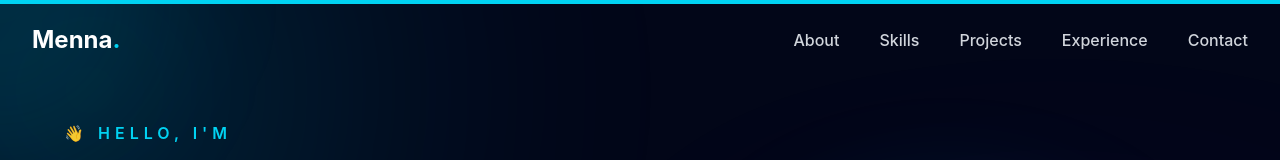
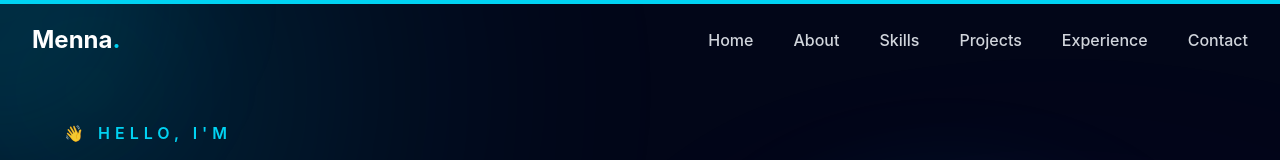
Before and after one commit to 05Menna/Portfolio, a React app: page / in a window 1280 px wide. Shown: the top 160 px of the page. Built offline with nearby package versions, Linux system fonts and the light colour scheme; the HTML template or start-up script is replaced by a standard one.

Commit message:
Adding Home to  navbar

```diff
--- a/src/components/Navbar.jsx
+++ b/src/components/Navbar.jsx
@@ -3,6 +3,7 @@ import { Link } from "react-scroll";
 import { useEffect, useState } from "react";
 
 const navLinks = [
+  "Home",
   "About",
   "Skills",
   "Projects",
```
